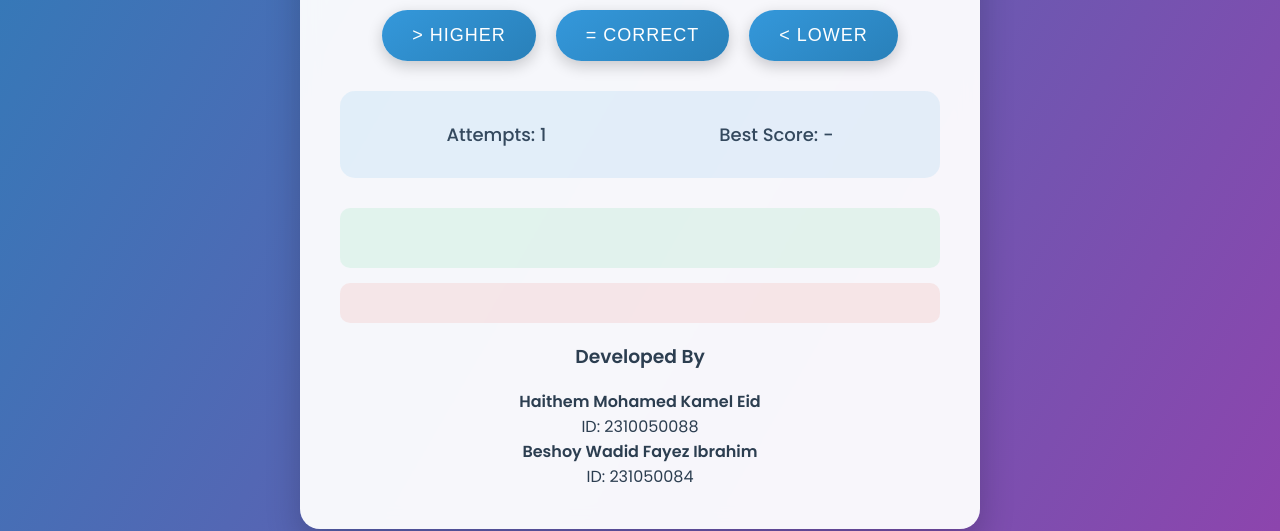
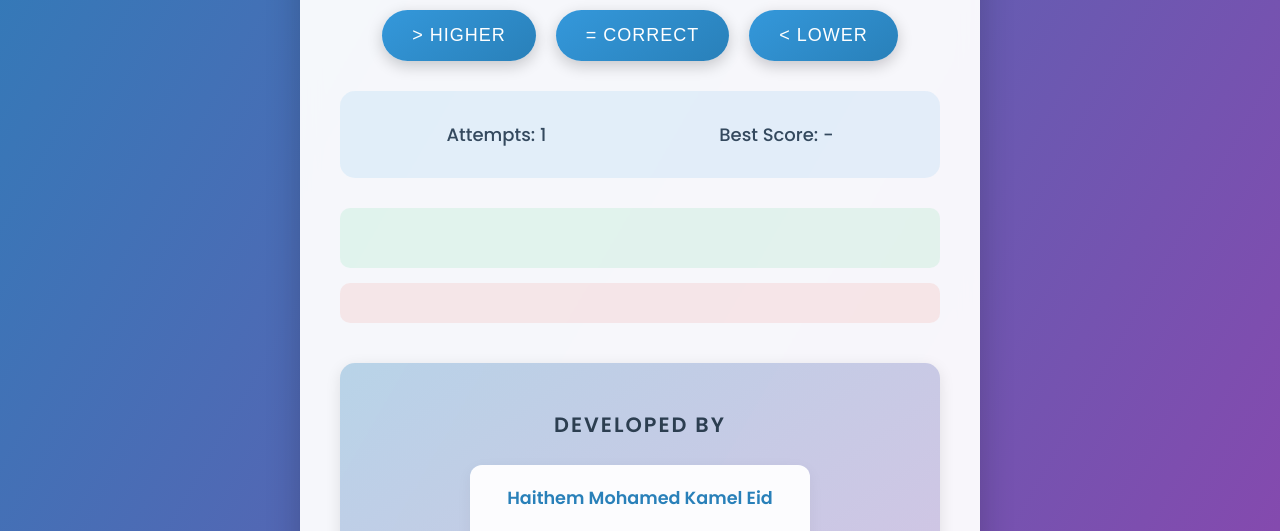
Before and after one commit to HMe26/Binary-Search-Guessing-Game, a plain HTML site: page index.html in a window 1280 px wide. Shown: the part 422-953 px from the top of the page. Drawn offline with Linux system fonts and the light colour scheme.

Commit message:
Add files via upload

```diff
--- a/index.html
+++ b/index.html
@@ -30,12 +30,12 @@
               <div class="developer-info">
                   <div class="developer">
                       <strong>Haithem Mohamed Kamel Eid</strong><br>
-                      ID: 2310050088
-                  </div>
+                      <strong>ID: 231050088</strong>
+                    </div>
                   <div class="developer">
                       <strong>Beshoy Wadid Fayez Ibrahim</strong><br>
-                      ID: 231050084
-                  </div>
+<strong>ID: 231050084</strong>
+                    </div>
               </div>
           </div>
       </footer>
--- a/styles.css
+++ b/styles.css
@@ -259,3 +259,81 @@ h1 {
         }
     }
 }
+
+.footer {
+    margin-top: 40px;
+    padding: 25px;
+    background: linear-gradient(145deg, rgba(41, 128, 185, 0.3), rgba(142, 68, 173, 0.3));
+    border-radius: 15px;
+    box-shadow: 0 4px 15px rgba(0, 0, 0, 0.1);
+}
+
+.developers {
+    max-width: 100%;
+    margin: 0 auto;
+}
+
+.developers h3 {
+    color: #2c3e50;
+    font-size: 1.3em;
+    margin-bottom: 25px;
+    text-transform: uppercase;
+    letter-spacing: 2px;
+    font-weight: 600;
+}
+
+.developer-info {
+    display: flex;
+    justify-content: center;
+    gap: 25px;
+    flex-wrap: wrap;
+}
+
+.developer {
+    flex: 1;
+    min-width: 250px;
+    max-width: 300px;
+    padding: 20px;
+    background: rgba(255, 255, 255, 0.95);
+    border-radius: 12px;
+    transition: all 0.3s ease;
+    box-shadow: 0 4px 15px rgba(0, 0, 0, 0.05);
+}
+
+.developer:hover {
+    transform: translateY(-3px);
+    box-shadow: 0 8px 25px rgba(0, 0, 0, 0.1);
+    background: #ffffff;
+}
+
+.developer strong {
+    color: #2980b9;
+    font-size: 1.1em;
+    display: block;
+    margin-bottom: 8px;
+    font-weight: 600;
+}
+
+/* تحسينات للشاشات المتوسطة */
+@media (max-width: 768px) {
+    .developer {
+        min-width: 200px;
+    }
+}
+
+/* تحسينات للشاشات الصغيرة */
+@media (max-width: 480px) {
+    .footer {
+        margin-top: 30px;
+        padding: 20px 15px;
+    }
+
+    .developer {
+        min-width: 100%;
+        padding: 15px;
+    }
+
+    .developer-info {
+        gap: 15px;
+    }
+}
```
